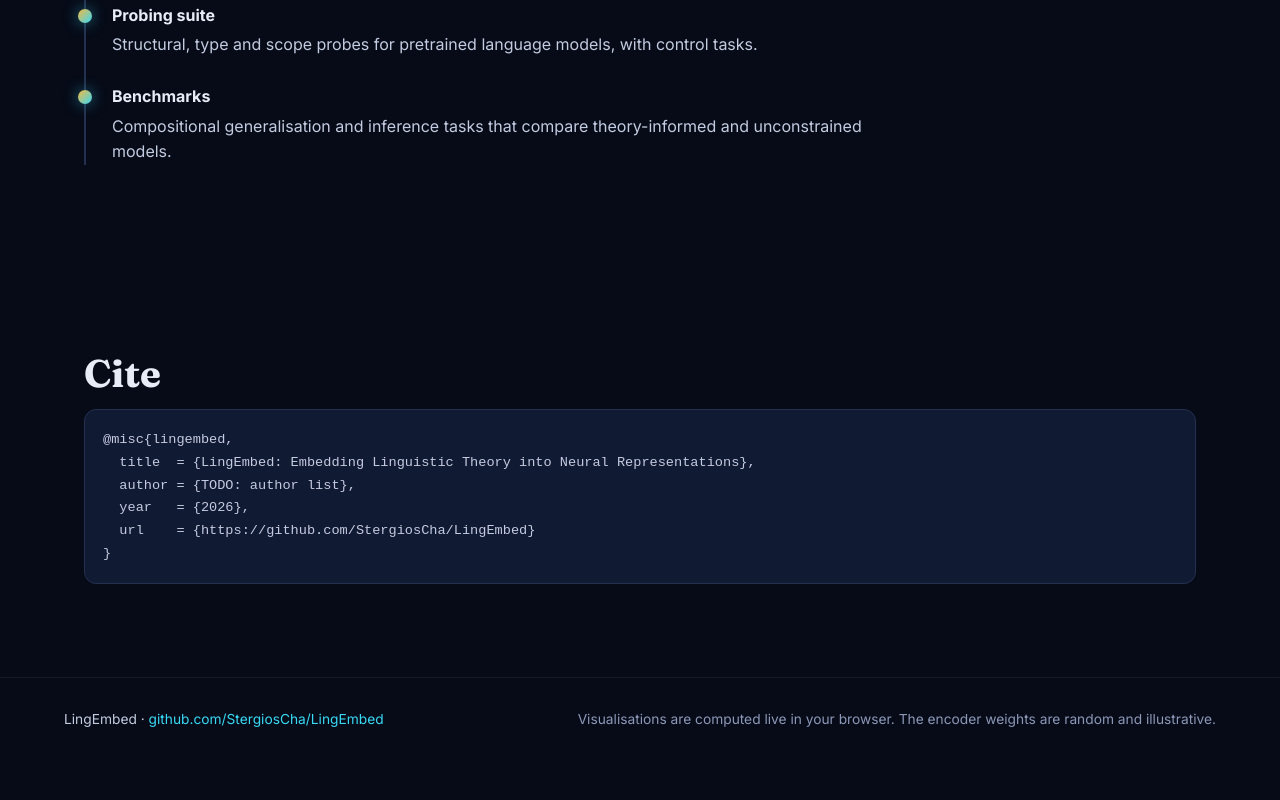
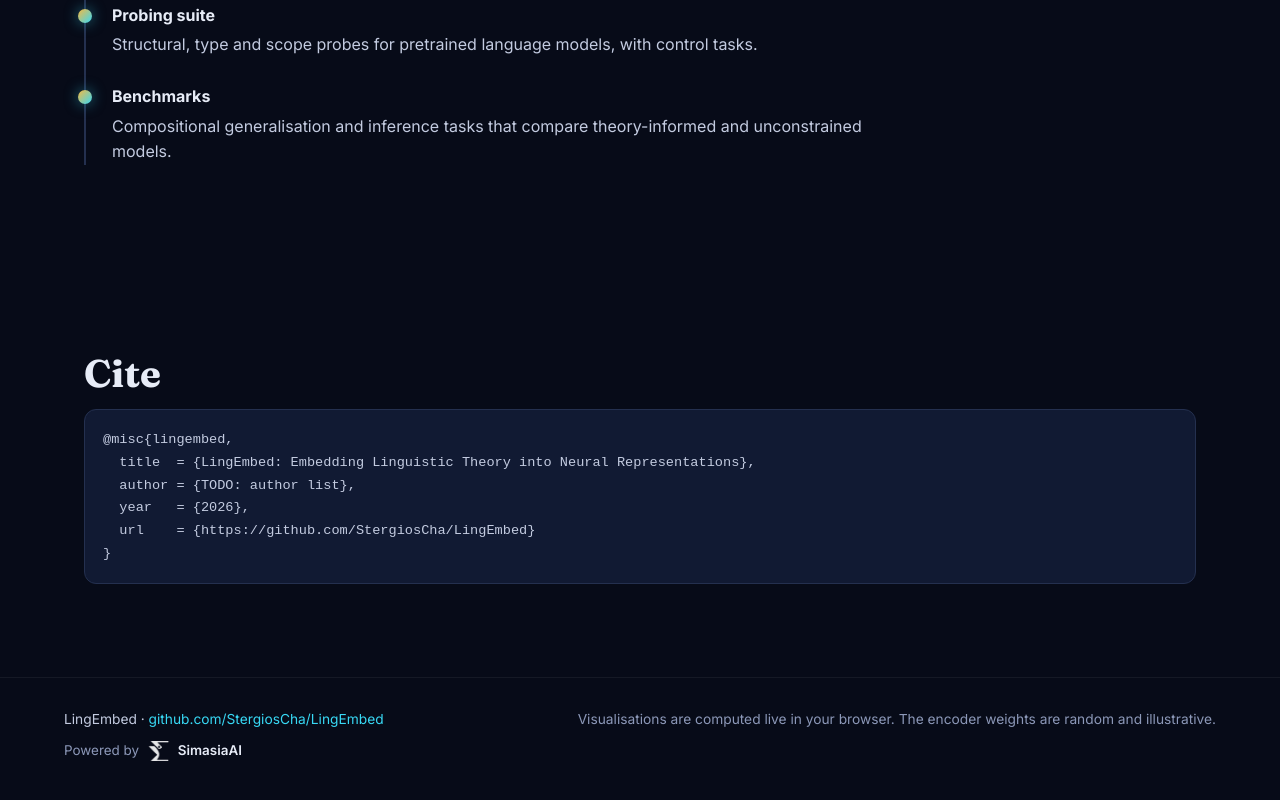
Before and after one commit to StergiosCha/LingEmbed, a plain HTML site: page index.html in a window 1280 px wide. Shown: the part 5362-6162 px from the top of the page. Before the commit the page ends 6132 px from the top, so only its background shows below. Drawn offline with Linux system fonts and the light colour scheme.

```diff
--- a/assets/style.css
+++ b/assets/style.css
@@ -159,3 +159,9 @@
 .ws-banner:hover{text-decoration:none;color:#fff}
 .ws-banner i{font-family:var(--serif);font-style:italic}
 .ws-tag{font:600 .68rem var(--mono);letter-spacing:.14em;text-transform:uppercase;background:var(--sym);color:#0a0f20;padding:2px 8px;border-radius:999px;margin-right:8px}
+
+/* powered by */
+.powered{display:inline-flex;align-items:center;gap:8px;color:var(--muted);font-size:.84rem;text-decoration:none}
+.powered:hover{color:var(--text);text-decoration:none}
+.powered img{height:20px;width:auto;opacity:.9}
+.powered b{font-weight:600;color:var(--text)}
--- a/index.html
+++ b/index.html
@@ -212,6 +212,7 @@
   <footer>
     <span>LingEmbed · <a href="https://github.com/StergiosCha/LingEmbed">github.com/StergiosCha/LingEmbed</a></span>
     <span class="muted">Visualisations are computed live in your browser. The encoder weights are random and illustrative.</span>
+    <a class="powered" href="https://simasiaai.gr/" target="_blank" rel="noopener noreferrer"><span>Powered by</span><img src="assets/simasia-mark.png" alt="SimasiaAI" width="22" height="20"><b>SimasiaAI</b></a>
   </footer>
 
   <script src="assets/app.js"></script>
```
Also changed, not shown: assets/simasia-mark.png (added).
